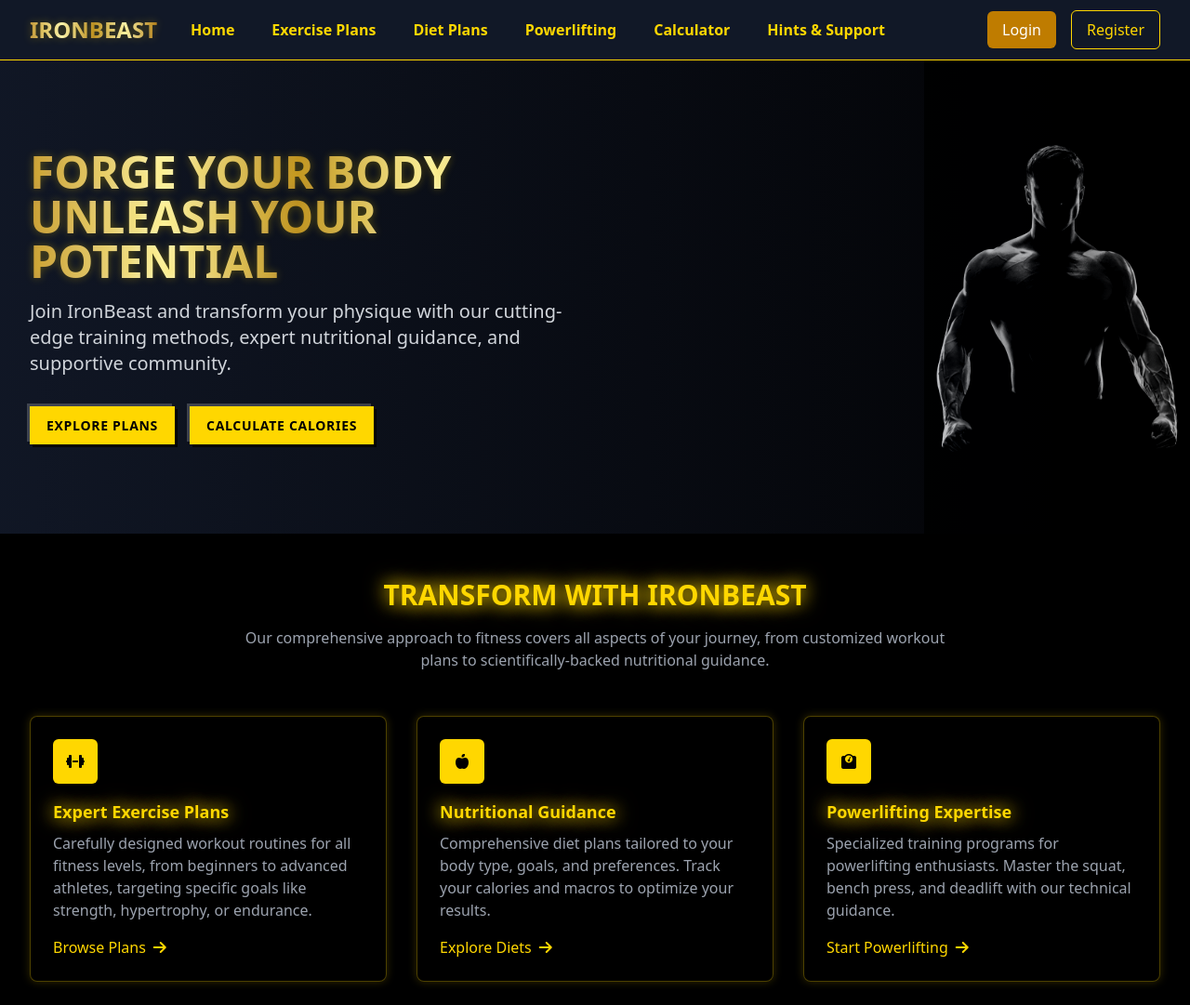
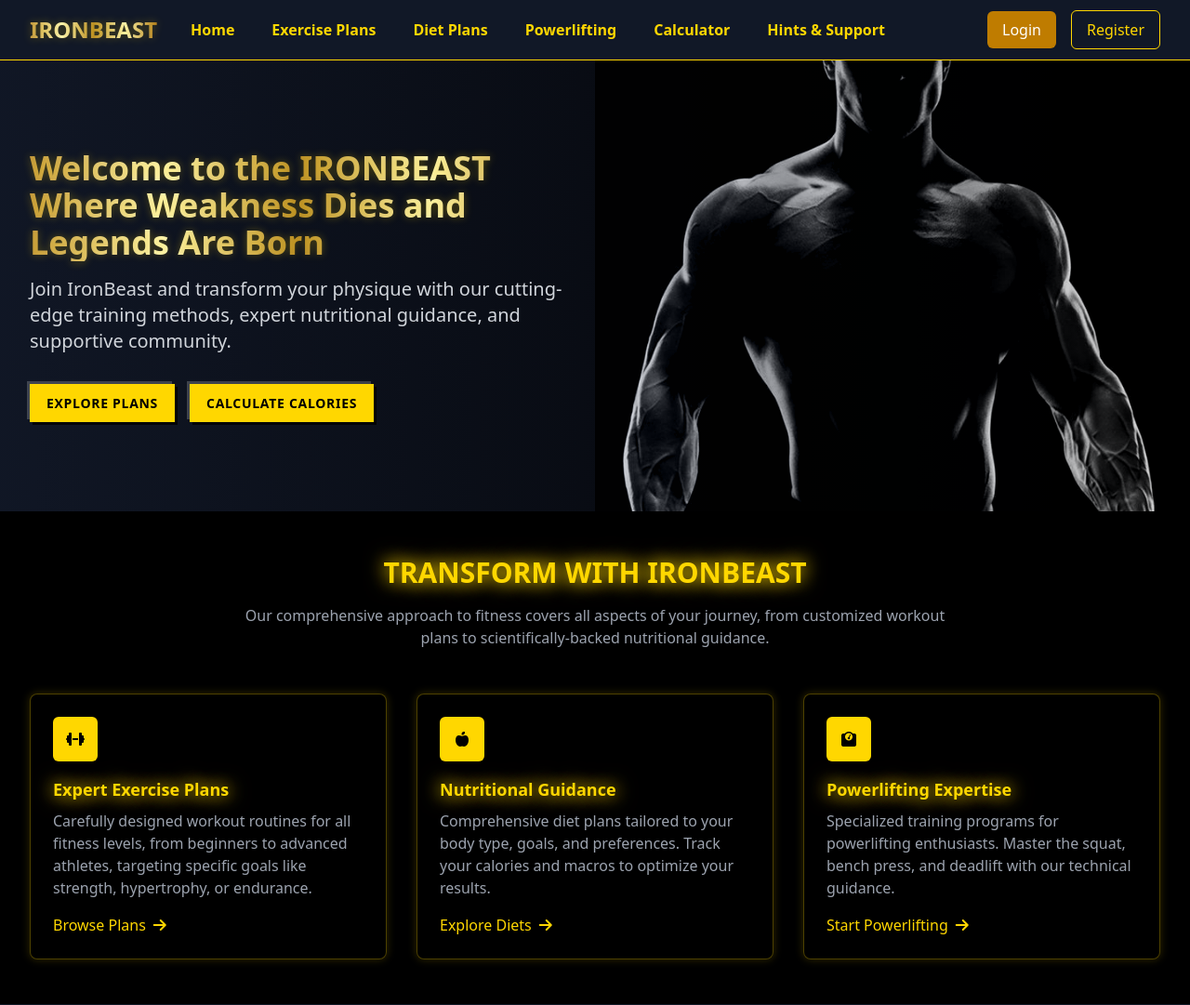
Before and after one commit to suraj34533/IronBeastFitness, a Flask app: page / in a window 1280 px wide. Shown: the top 1081 px of the page at 93% size. Run offline with Flask 3, Linux system fonts and the light colour scheme; some libraries are stand-ins or nearby versions.

Commit message:
Initial commit - IronBeastFitness

```diff
--- a/templates/index.html
+++ b/templates/index.html
@@ -9,14 +9,14 @@
         <div class="absolute inset-0 z-0">
             <div class="w-full h-full bg-gradient-to-r from-gray-900 to-black opacity-90"></div>
             <div class="absolute right-0 top-0 h-full w-full md:w-1/2 hero-image-container">
-                <img src="{{ url_for('static', filename='images/muscular_silhouette.png') }}" alt="Muscular silhouette" class="hero-image">
+                <img src="{{ url_for('static', filename='images/muscular_silhouette.png') }}" alt="Muscular silhouette" class="hero-image w-[450px] md:w-[550px] lg:w-[700px] h-auto object-contain float-right">
             </div>
         </div>
 
         <div class="max-w-7xl mx-auto px-4 sm:px-6 lg:px-8 hero-content relative z-10">
             <div class="text-center md:text-left md:max-w-xl">
-                <h1 class="text-3xl md:text-4xl lg:text-5xl font-bold leading-tight mb-4">
-                    <div class="golden-gradient">FORGE YOUR BODY UNLEASH YOUR POTENTIAL</div>
+                <h1 class="text-3xl md:text-4x1 lg:text-4xl font-bold leading-tight mb-4 text-white relative z-20">
+                    <div class="golden-gradient">Welcome to the IRONBEAST Where Weakness Dies and Legends Are Born</div>
                 </h1>
                 <p class="text-gray-300 text-lg md:text-xl mb-8">
                     Join IronBeast and transform your physique with our cutting-edge training methods, expert nutritional guidance, and supportive community.
```
